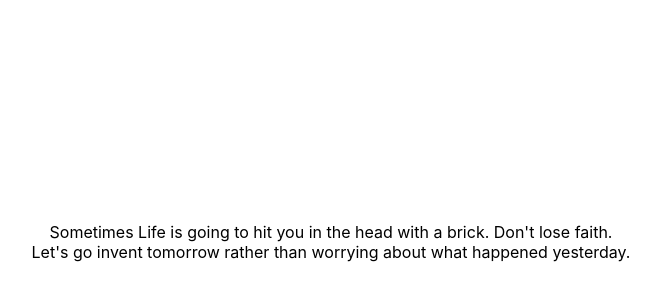
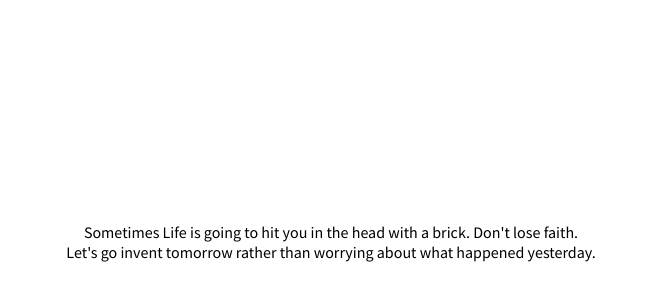
Before and after one commit to polarisjyb/iphone-3d-landing-page, a React (Create React App) app: page / in a window 1280 px wide. Shown: the part 158-458 px from the top of the page, without its empty margins (309-969 px from the left). Built offline with nearby package versions, Linux system fonts and the light colour scheme.

Commit message:
font-face 웹폰트 & body font-family 적용

```diff
--- a/src/styles/GlobalStyle.js
+++ b/src/styles/GlobalStyle.js
@@ -7,4 +7,25 @@ export const GlobalStyle = createGlobalStyle`
     margin: 0;
     padding: 0;
   }
+
+  @font-face {
+    font-family: 'Source Sans Pro light';
+    src: local('Source Sans Pro light'), url(${fontLight}) format("truetype") ;
+    font-display:swap;
+    font-style: normal;
+  }
+
+  @font-face {
+    font-family: 'Source Sans Pro';
+    src: local('Source Sans Pro'), url(${fontRegular}) format("truetype") ;
+    font-display:swap;
+    font-style: normal;
+  }
+
+  body{
+    font-family: "Source Sans Pro", sans-serif;
+    overflow-x: hidden;
+  }
+
+
 `
```
